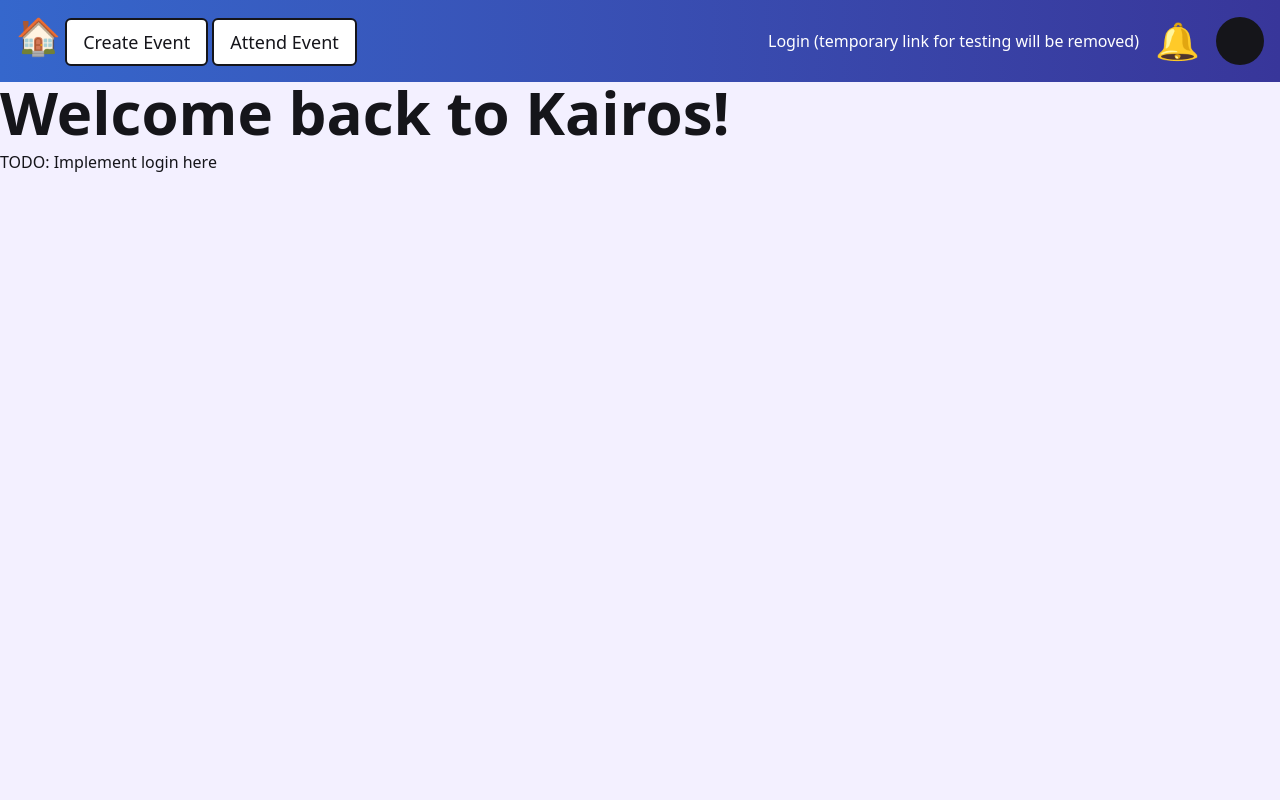
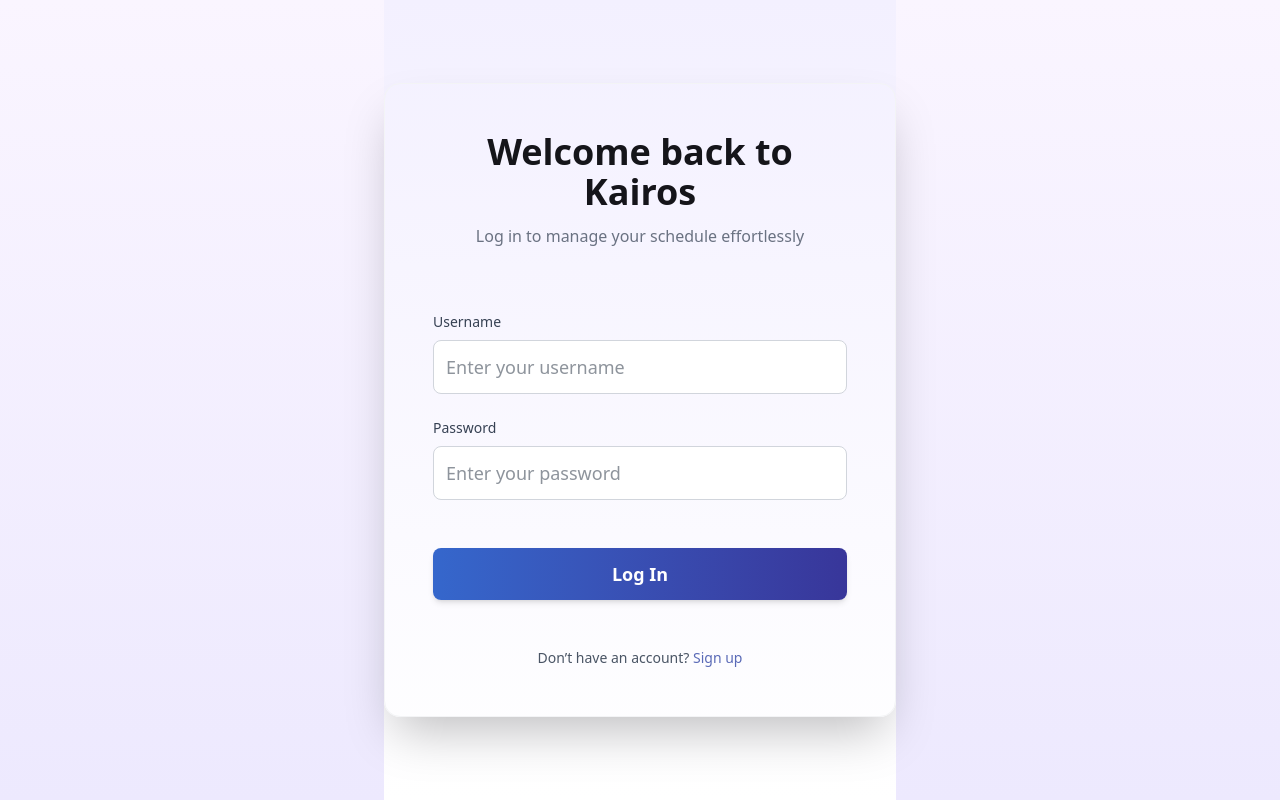
Before and after one commit to HoaThaiNguyen/7082_Project_1, a Django app: page /login/ in a window 1280 px wide. Run offline with Django 5.2, Linux system fonts and the light colour scheme.

Commit message:
Added user authentication using JWT and signup/logout

```diff
--- a/kairos/events/urls.py
+++ b/kairos/events/urls.py
@@ -3,4 +3,5 @@ from . import views
 
 urlpatterns = [
     path('', views.events),
+    path('events/', views.user_events, name='user_events'),
 ]
--- a/kairos/kairos/urls.py
+++ b/kairos/kairos/urls.py
@@ -16,12 +16,24 @@ Including another URLconf
 """
 from django.contrib import admin
 from django.urls import path, include
+
+from rest_framework_simplejwt.views import (
+    TokenObtainPairView,
+    TokenRefreshView,
+)
+
 from . import views
+from django.views.generic import RedirectView
+
 
 urlpatterns = [
     path('admin/', admin.site.urls),
-    # path('', views.homepage),
-    path('login/', views.login),
+    path('', RedirectView.as_view(url='/events/', permanent=False)),
+    path('login/', views.login_page, name='login'),
+    path('signup/', views.signup_page, name='signup'),
+    path('api/', include('events.api_urls')),
+    path('events/', views.events_page, name='events'),
+    path('api/token/', TokenObtainPairView.as_view(), name='token_obtain_pair'),
+    path('api/token/refresh/', TokenRefreshView.as_view(), name='token_refresh'),
 
-    path('events/', include('events.urls'))
 ]
--- a/kairos/kairos/views.py
+++ b/kairos/kairos/views.py
@@ -1,7 +1,17 @@
 from django.shortcuts import render
+
 
 def homepage(request):
     return render(request, 'home.html')
 
-def login(request):
+
+def login_page(request):
     return render(request, 'login.html')
+
+
+def signup_page(request):
+    return render(request, 'signup.html')
+
+
+def events_page(request):
+    return render(request, "events/events.html")
--- a/kairos/static/dist/style.css
+++ b/kairos/static/dist/style.css
@@ -7,16 +7,37 @@
       "Segoe UI Emoji", "Segoe UI Symbol", "Noto Color Emoji";
     --font-mono: ui-monospace, SFMono-Regular, Menlo, Monaco, Consolas, "Liberation Mono",
       "Courier New", monospace;
+    --color-red-500: oklch(63.7% 0.237 25.331);
+    --color-green-600: oklch(62.7% 0.194 149.214);
     --color-blue-500: oklch(62.3% 0.214 259.815);
     --color-blue-700: oklch(48.8% 0.243 264.376);
+    --color-indigo-50: oklch(96.2% 0.018 272.314);
     --color-indigo-400: oklch(67.3% 0.182 276.935);
+    --color-indigo-500: oklch(58.5% 0.233 277.117);
+    --color-indigo-600: oklch(51.1% 0.262 276.966);
+    --color-indigo-700: oklch(45.7% 0.24 277.023);
+    --color-purple-50: oklch(97.7% 0.014 308.299);
     --color-purple-500: oklch(62.7% 0.265 303.9);
     --color-purple-600: oklch(55.8% 0.288 302.321);
+    --color-purple-700: oklch(49.6% 0.265 301.924);
     --color-purple-900: oklch(38.1% 0.176 304.987);
+    --color-gray-100: oklch(96.7% 0.003 264.542);
     --color-gray-200: oklch(92.8% 0.006 264.531);
+    --color-gray-300: oklch(87.2% 0.01 258.338);
+    --color-gray-400: oklch(70.7% 0.022 261.325);
+    --color-gray-500: oklch(55.1% 0.027 264.364);
+    --color-gray-600: oklch(44.6% 0.03 256.802);
     --color-gray-700: oklch(37.3% 0.034 259.733);
+    --color-gray-800: oklch(27.8% 0.033 256.848);
+    --color-black: #000;
     --color-white: #fff;
     --spacing: 0.25rem;
+    --container-md: 28rem;
+    --container-lg: 32rem;
+    --text-xs: 0.75rem;
+    --text-xs--line-height: calc(1 / 0.75);
+    --text-sm: 0.875rem;
+    --text-sm--line-height: calc(1.25 / 0.875);
     --text-base: 1rem;
     --text-base--line-height: calc(1.5 / 1);
     --text-lg: 1.125rem;
@@ -29,12 +50,18 @@
     --text-3xl--line-height: calc(2.25 / 1.875);
     --text-4xl: 2.25rem;
     --text-4xl--line-height: calc(2.5 / 2.25);
+    --text-5xl: 3rem;
+    --text-5xl--line-height: 1;
     --text-6xl: 3.75rem;
     --text-6xl--line-height: 1;
+    --font-weight-medium: 500;
     --font-weight-semibold: 600;
     --font-weight-bold: 700;
+    --font-weight-extrabold: 800;
     --radius-md: 0.375rem;
     --radius-lg: 0.5rem;
+    --radius-xl: 0.75rem;
+    --radius-2xl: 1rem;
     --default-transition-duration: 150ms;
     --default-transition-timing-function: cubic-bezier(0.4, 0, 0.2, 1);
     --default-font-family: var(--font-sans);
@@ -232,6 +259,24 @@
   .mt-2 {
     margin-top: calc(var(--spacing) * 2);
   }
+  .mt-6 {
+    margin-top: calc(var(--spacing) * 6);
+  }
+  .mb-2 {
+    margin-bottom: calc(var(--spacing) * 2);
+  }
+  .mb-3 {
+    margin-bottom: calc(var(--spacing) * 3);
+  }
+  .mb-6 {
+    margin-bottom: calc(var(--spacing) * 6);
+  }
+  .mb-8 {
+    margin-bottom: calc(var(--spacing) * 8);
+  }
+  .mb-10 {
+    margin-bottom: calc(var(--spacing) * 10);
+  }
   .block {
     display: block;
   }
@@ -259,6 +304,9 @@
   .max-h-\[1000px\] {
     max-height: 1000px;
   }
+  .min-h-screen {
+    min-height: 100vh;
+  }
   .w-2\/3 {
     width: calc(2/3 * 100%);
   }
@@ -273,6 +321,9 @@
   }
   .max-w-\[1200px\] {
     max-width: 1200px;
+  }
+  .max-w-lg {
+    max-width: var(--container-lg);
   }
   .cursor-pointer {
     cursor: pointer;
@@ -289,8 +340,18 @@
   .justify-between {
     justify-content: space-between;
   }
+  .justify-center {
+    justify-content: center;
+  }
   .gap-2 {
     gap: calc(var(--spacing) * 2);
+  }
+  .space-y-6 {
+    :where(& > :not(:last-child)) {
+      --tw-space-y-reverse: 0;
+      margin-block-start: calc(calc(var(--spacing) * 6) * var(--tw-space-y-reverse));
+      margin-block-end: calc(calc(var(--spacing) * 6) * calc(1 - var(--tw-space-y-reverse)));
+    }
   }
   .space-y-8 {
     :where(& > :not(:last-child)) {
@@ -312,6 +373,9 @@
   .overflow-y-scroll {
     overflow-y: scroll;
   }
+  .rounded-2xl {
+    border-radius: var(--radius-2xl);
+  }
   .rounded-full {
     border-radius: calc(infinity * 1px);
   }
@@ -321,12 +385,22 @@
   .rounded-md {
     border-radius: var(--radius-md);
   }
+  .border {
+    border-style: var(--tw-border-style);
+    border-width: 1px;
+  }
   .border-2 {
     border-style: var(--tw-border-style);
     border-width: 2px;
   }
   .border-dark {
     border-color: #15151A;
+  }
+  .border-gray-100 {
+    border-color: var(--color-gray-100);
+  }
+  .border-gray-300 {
+    border-color: var(--color-gray-300);
   }
   .bg-dark {
     background-color: #15151A;
@@ -340,20 +414,46 @@
   .bg-white {
     background-color: var(--color-white);
   }
+  .bg-gradient-to-b {
+    --tw-gradient-position: to bottom in oklab;
+    background-image: linear-gradient(var(--tw-gradient-stops));
+  }
   .bg-gradient-to-r {
     --tw-gradient-position: to right in oklab;
     background-image: linear-gradient(var(--tw-gradient-stops));
   }
+  .from-light {
+    --tw-gradient-from: #F3F0FF;
+    --tw-gradient-stops: var(--tw-gradient-via-stops, var(--tw-gradient-position), var(--tw-gradient-from) var(--tw-gradient-from-position), var(--tw-gradient-to) var(--tw-gradient-to-position));
+  }
   .from-primary-200 {
     --tw-gradient-from: #3567CC;
+    --tw-gradient-stops: var(--tw-gradient-via-stops, var(--tw-gradient-position), var(--tw-gradient-from) var(--tw-gradient-from-position), var(--tw-gradient-to) var(--tw-gradient-to-position));
+  }
+  .from-secondary {
+    --tw-gradient-from: #38369A;
+    --tw-gradient-stops: var(--tw-gradient-via-stops, var(--tw-gradient-position), var(--tw-gradient-from) var(--tw-gradient-from-position), var(--tw-gradient-to) var(--tw-gradient-to-position));
+  }
+  .to-primary-200 {
+    --tw-gradient-to: #3567CC;
     --tw-gradient-stops: var(--tw-gradient-via-stops, var(--tw-gradient-position), var(--tw-gradient-from) var(--tw-gradient-from-position), var(--tw-gradient-to) var(--tw-gradient-to-position));
   }
   .to-secondary {
     --tw-gradient-to: #38369A;
     --tw-gradient-stops: var(--tw-gradient-via-stops, var(--tw-gradient-position), var(--tw-gradient-from) var(--tw-gradient-from-position), var(--tw-gradient-to) var(--tw-gradient-to-position));
   }
+  .to-white {
+    --tw-gradient-to: var(--color-white);
+    --tw-gradient-stops: var(--tw-gradient-via-stops, var(--tw-gradient-position), var(--tw-gradient-from) var(--tw-gradient-from-position), var(--tw-gradient-to) var(--tw-gradient-to-position));
+  }
+  .p-3 {
+    padding: calc(var(--spacing) * 3);
+  }
   .p-4 {
     padding: calc(var(--spacing) * 4);
+  }
+  .p-12 {
+    padding: calc(var(--spacing) * 12);
   }
   .px-4 {
     padding-inline: calc(var(--spacing) * 4);
@@ -367,28 +467,135 @@
   .py-2 {
     padding-block: calc(var(--spacing) * 2);
   }
+  .py-3 {
+    padding-block: calc(var(--spacing) * 3);
+  }
+  .py-4 {
+    padding-block: calc(var(--spacing) * 4);
+  }
   .pr-4 {
     padding-right: calc(var(--spacing) * 4);
   }
+  .text-center {
+    text-align: center;
+  }
   .text-left {
     text-align: left;
+  }
+  .text-2xl {
+    font-size: var(--text-2xl);
+    line-height: var(--tw-leading, var(--text-2xl--line-height));
   }
   .text-4xl {
     font-size: var(--text-4xl);
     line-height: var(--tw-leading, var(--text-4xl--line-height));
   }
+  .text-lg {
+    font-size: var(--text-lg);
+    line-height: var(--tw-leading, var(--text-lg--line-height));
+  }
+  .text-sm {
+    font-size: var(--text-sm);
+    line-height: var(--tw-leading, var(--text-sm--line-height));
+  }
+  .text-xs {
+    font-size: var(--text-xs);
+    line-height: var(--tw-leading, var(--text-xs--line-height));
+  }
+  .font-bold {
+    --tw-font-weight: var(--font-weight-bold);
+    font-weight: var(--font-weight-bold);
+  }
+  .font-extrabold {
+    --tw-font-weight: var(--font-weight-extrabold);
+    font-weight: var(--font-weight-extrabold);
+  }
+  .font-medium {
+    --tw-font-weight: var(--font-weight-medium);
+    font-weight: var(--font-weight-medium);
+  }
+  .font-semibold {
+    --tw-font-weight: var(--font-weight-semibold);
+    font-weight: var(--font-weight-semibold);
+  }
+  .text-dark {
+    color: #15151A;
+  }
+  .text-gray-400 {
+    color: var(--color-gray-400);
+  }
+  .text-gray-500 {
+    color: var(--color-gray-500);
+  }
+  .text-gray-600 {
+    color: var(--color-gray-600);
+  }
+  .text-gray-700 {
+    color: var(--color-gray-700);
+  }
+  .text-gray-800 {
+    color: var(--color-gray-800);
+  }
+  .text-green-600 {
+    color: var(--color-green-600);
+  }
+  .text-primary-100 {
+    color: #5A6AB7;
+  }
+  .text-red-500 {
+    color: var(--color-red-500);
+  }
   .text-white {
     color: var(--color-white);
+  }
+  .italic {
+    font-style: italic;
+  }
+  .shadow {
+    --tw-shadow: 0 1px 3px 0 var(--tw-shadow-color, rgb(0 0 0 / 0.1)), 0 1px 2px -1px var(--tw-shadow-color, rgb(0 0 0 / 0.1));
+    box-shadow: var(--tw-inset-shadow), var(--tw-inset-ring-shadow), var(--tw-ring-offset-shadow), var(--tw-ring-shadow), var(--tw-shadow);
+  }
+  .shadow-2xl {
+    --tw-shadow: 0 25px 50px -12px var(--tw-shadow-color, rgb(0 0 0 / 0.25));
+    box-shadow: var(--tw-inset-shadow), var(--tw-inset-ring-shadow), var(--tw-ring-offset-shadow), var(--tw-ring-shadow), var(--tw-shadow);
   }
   .shadow-lg {
     --tw-shadow: 0 10px 15px -3px var(--tw-shadow-color, rgb(0 0 0 / 0.1)), 0 4px 6px -4px var(--tw-shadow-color, rgb(0 0 0 / 0.1));
     box-shadow: var(--tw-inset-shadow), var(--tw-inset-ring-shadow), var(--tw-ring-offset-shadow), var(--tw-ring-shadow), var(--tw-shadow);
+  }
+  .shadow-md {
+    --tw-shadow: 0 4px 6px -1px var(--tw-shadow-color, rgb(0 0 0 / 0.1)), 0 2px 4px -2px var(--tw-shadow-color, rgb(0 0 0 / 0.1));
+    box-shadow: var(--tw-inset-shadow), var(--tw-inset-ring-shadow), var(--tw-ring-offset-shadow), var(--tw-ring-shadow), var(--tw-shadow);
+  }
+  .transition {
+    transition-property: color, background-color, border-color, outline-color, text-decoration-color, fill, stroke, --tw-gradient-from, --tw-gradient-via, --tw-gradient-to, opacity, box-shadow, transform, translate, scale, rotate, filter, -webkit-backdrop-filter, backdrop-filter, display, content-visibility, overlay, pointer-events;
+    transition-timing-function: var(--tw-ease, var(--default-transition-timing-function));
+    transition-duration: var(--tw-duration, var(--default-transition-duration));
   }
   .hover\:bg-purple-500 {
     &:hover {
       @media (hover: hover) {
         background-color: var(--color-purple-500);
       }
+    }
+  }
+  .hover\:underline {
+    &:hover {
+      @media (hover: hover) {
+        text-decoration-line: underline;
+      }
+    }
+  }
+  .hover\:opacity-90 {
+    &:hover {
+      @media (hover: hover) {
+        opacity: 90%;
+      }
+    }
+  }
+  .focus\:border-primary-200 {
+    &:focus {
+      border-color: #3567CC;
     }
   }
   .focus\:ring-2 {
@@ -400,6 +607,11 @@
   .focus\:ring-indigo-400 {
     &:focus {
       --tw-ring-color: var(--color-indigo-400);
+    }
+  }
+  .focus\:ring-primary-100 {
+    &:focus {
+      --tw-ring-color: #5A6AB7;
     }
   }
   .focus\:outline-none {
@@ -601,6 +813,10 @@
   inherits: false;
   initial-value: 100%;
 }
+@property --tw-font-weight {
+  syntax: "*";
+  inherits: false;
+}
 @property --tw-shadow {
   syntax: "*";
   inherits: false;
@@ -666,10 +882,6 @@
   inherits: false;
   initial-value: 0 0 #0000;
 }
-@property --tw-font-weight {
-  syntax: "*";
-  inherits: false;
-}
 @property --tw-duration {
   syntax: "*";
   inherits: false;
@@ -689,6 +901,7 @@
       --tw-gradient-from-position: 0%;
       --tw-gradient-via-position: 50%;
       --tw-gradient-to-position: 100%;
+      --tw-font-weight: initial;
       --tw-shadow: 0 0 #0000;
       --tw-shadow-color: initial;
       --tw-shadow-alpha: 100%;
@@ -703,7 +916,6 @@
       --tw-ring-offset-width: 0px;
       --tw-ring-offset-color: #fff;
       --tw-ring-offset-shadow: 0 0 #0000;
-      --tw-font-weight: initial;
       --tw-duration: initial;
     }
   }
--- /dev/null
+++ b/kairos/templates/base_auth.html
@@ -0,0 +1,71 @@
+{% load static %}
+<!DOCTYPE html>
+<html lang="en">
+  <head>
+    <meta charset="UTF-8" />
+    <meta name="viewport" content="width=device-width, initial-scale=1.0" />
+    <title>{% block title %}Kairos Auth{% endblock %}</title>
+    <link rel="stylesheet" href="{% static 'dist/style.css' %}">
+    <script src="https://unpkg.com/alpinejs" defer></script>
+
+    <style>
+      html, body {
+        height: 100%;
+        margin: 0;
+        padding: 0;
+      }
+      body {
+        display: flex;
+        align-items: center;
+        justify-content: center;
+        background: linear-gradient(to bottom, #faf5ff, #ede9fe);
+      }
+    </style>
+  </head>
+  <script>
+    document.addEventListener("alpine:init", () => {
+      Alpine.data("authComponent", () => ({
+        username: "",
+        password: "",
+        async login() {
+          if (!this.username || !this.password) {
+            alert("Please enter both username and password");
+            return;
+          }
+
+          try {
+            const response = await fetch("/api/token/", {
+              method: "POST",
+              headers: { "Content-Type": "application/json" },
+              body: JSON.stringify({
+                username: this.username,
+                password: this.password
+              }),
+            });
+
+            const data = await response.json();
+
+            if (!response.ok) {
+              alert(data.detail || "Login failed. Check your credentials.");
+              return;
+            }
+
+            localStorage.setItem("access", data.access);
+            localStorage.setItem("refresh", data.refresh);
+
+            window.location.href = "/events/";
+
+          } catch (err) {
+            console.error("Login error:", err);
+            alert("Something went wrong. Please try again.");
+          }
+        }
+      }));
+    });
+    </script>
+
+
+  <body>
+    {% block content %}{% endblock %}
+  </body>
+</html>
--- a/kairos/templates/layout.html
+++ b/kairos/templates/layout.html
@@ -14,6 +14,8 @@
     <link rel="stylesheet" href="{% static 'dist/style.css' %}">
     <script src="{% static 'js/main.js' %}" defer></script>
     <title>Layout Document</title>
+    <script src="https://cdn.jsdelivr.net/npm/alpinejs@3.x.x/dist/cdn.min.js" defer></script>
+
 </head>
 <body class="bg-light">
     <nav class="bg-gradient-to-r from-primary-200 to-secondary p-4 flex flex-row justify-between items-center">
@@ -23,15 +25,44 @@
             <button class="btn-nav">Attend Event</button>
         </div>
 
-        <div class="flex flex-row space-x-4">
-            <a href="/login" class="self-center text-white">Login (temporary link for testing will be removed)</a>
+        <div class="flex flex-row space-x-4" id="nav-buttons">
+            <a id="loginLink" href="/login" class="btn-nav">Login</a>
+            <button id="logoutBtn" onclick="logoutUser()" class="btn-nav transition hidden">
+                Logout
+            </button>
             <button class="text-4xl cursor-pointer">🔔</button>
-            <div class="w-12 h-12 rounded-full bg-dark cursor-pointer">
+            <div class="w-12 h-12 rounded-full bg-dark cursor-pointer"></div>
         </div>
+
+
     </nav>
     <main>
         {% block content %}
         {% endblock %}
     </main>
+    <script src="//unpkg.com/alpinejs" defer>
+    </script>
+    <script>
+        function logoutUser() {
+          console.log("Logging out...");
+          localStorage.removeItem('access');
+          localStorage.removeItem('refresh');
+          window.location.href = '/login/';
+        }
+
+        document.addEventListener('DOMContentLoaded', () => {
+          const token = localStorage.getItem('access');
+          const loginLink = document.getElementById('loginLink');
+          const logoutBtn = document.getElementById('logoutBtn');
+
+          if (token) {
+            loginLink.classList.add('hidden');
+            logoutBtn.classList.remove('hidden');
+          } else {
+            loginLink.classList.remove('hidden');
+            logoutBtn.classList.add('hidden');
+          }
+        });
+      </script>
 </body>
 </html>
--- a/kairos/templates/login.html
+++ b/kairos/templates/login.html
@@ -1,10 +1,93 @@
-{% extends 'layout.html' %}
+{% extends 'base_auth.html' %}
 
-{% block title %}
-    Login
-{% endblock %}
+{% block title %}Login{% endblock %}
 
 {% block content %}
-    <h1>Welcome back to Kairos!</h1>
-    <p>TODO: Implement login here<p>
+<section class="min-h-screen flex items-center justify-center bg-gradient-to-b from-light to-white">
+  <div class="w-full max-w-lg p-12 rounded-2xl shadow-2xl border border-gray-100">
+    <h1 class="text-4xl font-extrabold text-dark text-center mb-3">
+      Welcome back to Kairos
+    </h1>
+    <p class="text-gray-500 text-center mb-10">
+      Log in to manage your schedule effortlessly
+    </p>
+  </br>
+    <div x-data="loginForm()" class="space-y-6">
+      <form @submit.prevent="submitLogin" class="space-y-6">
+        {% csrf_token %}
+
+        <div>
+          <label class="block text-sm font-medium text-gray-700 mb-2">Username</label>
+          <input
+            x-model="username"
+            type="text"
+            name="username"
+            placeholder="Enter your username"
+            class="w-full border border-gray-300 rounded-lg p-3 focus:ring-2 focus:ring-primary-100 focus:outline-none focus:border-primary-200 text-gray-800"
+            required
+          />
+        </div>
+
+        <div>
+          <label class="block text-sm font-medium text-gray-700 mb-2">Password</label>
+          <input
+            x-model="password"
+            type="password"
+            name="password"
+            placeholder="Enter your password"
+            class="w-full border border-gray-300 rounded-lg p-3 focus:ring-2 focus:ring-primary-100 focus:outline-none focus:border-primary-200 text-gray-800"
+            required
+          />
+        </div>
+        <p x-text="error" class="text-center text-red-500 text-sm" x-show="error"></p>
+      </br>
+        <button
+          type="submit"
+          class="w-full bg-gradient-to-r from-primary-200 to-secondary text-white py-3 rounded-lg font-semibold text-lg hover:opacity-90 transition shadow-md"
+        >
+          Log In
+        </button>
+
+        <p class="text-center text-sm text-gray-600 mt-6">
+          Don’t have an account?
+          <a href="/signup/" class="text-primary-100 font-medium hover:underline">Sign up</a>
+        </p>
+      </form>
+    </div>
+  </div>
+</section>
+
+<script>
+  function loginForm() {
+    return {
+      username: '',
+      password: '',
+      error: '',
+      async submitLogin() {
+        try {
+          const res = await fetch('/api/token/', {
+            method: 'POST',
+            headers: { 'Content-Type': 'application/json' },
+            body: JSON.stringify({
+              username: this.username,
+              password: this.password
+            }),
+          });
+
+          if (!res.ok) {
+            this.error = 'Invalid username or password.';
+            return;
+          }
+
+          const data = await res.json();
+          localStorage.setItem('access', data.access);
+          localStorage.setItem('refresh', data.refresh);
+          window.location.href = '/events/';
+        } catch (err) {
+          this.error = 'Server error. Please try again later.';
+        }
+      }
+    };
+  }
+</script>
 {% endblock %}
--- a/package.json
+++ b/package.json
@@ -3,9 +3,9 @@
     "@tailwindcss/cli": "^4.1.14"
   },
   "scripts": {
-     "watch:css": "npx tailwindcss -i ./kairos/static/css/style.css -o ./kairos/static/dist/style.css --watch"
+    "watch:css": "npx tailwindcss -i ./kairos/static/css/style.css -o ./kairos/static/dist/style.css --watch"
   },
   "devDependencies": {
-    "tailwindcss": "^4.1.14"
+    "tailwindcss": "^4.1.16"
   }
 }
```
Also changed, not shown: kairos/events/api_urls.py (added, +7 -0 lines), kairos/events/api_views.py (added, +45 -0 lines), kairos/events/templates/events/events.html (+54 -8 lines), kairos/events/views.py (+12 -0 lines), kairos/kairos/settings.py (+23 -2 lines), kairos/templates/signup.html (added, +114 -0 lines), tailwind.config.js (+11 -7 lines), kairos/db.sqlite3, package-lock.json.
